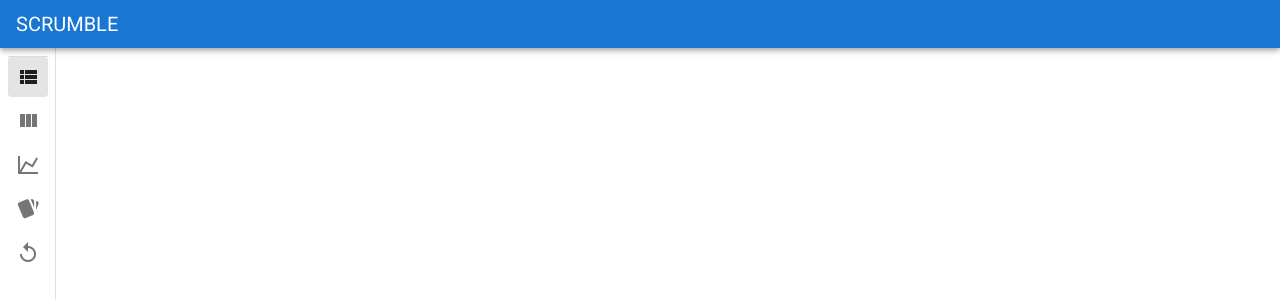
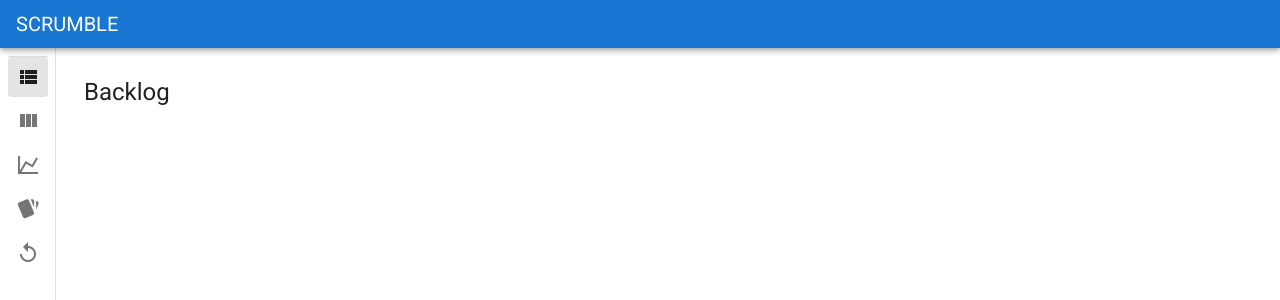
Before and after one commit to UtopiaBeam/scrumble, a Vue app: page /app/backlog in a window 1280 px wide. Shown: the top 300 px of the page. Built offline with nearby package versions, Linux system fonts and the light colour scheme.

Commit message:
✨ Add page title in router meta

```diff
--- a/src/router/app.ts
+++ b/src/router/app.ts
@@ -7,24 +7,28 @@ export const appRoutes: RouteConfig[] = [
     name: 'Backlog',
     component: () =>
       import(/* webpackChunkName: "app.backlog" */ '@/views/app/Backlog.vue'),
+    meta: { title: 'Backlog' },
   },
   {
     path: 'board',
-    name: 'Kanban Board',
+    name: 'Board',
     component: () =>
-      import(/* webpackChunkName: "app.board" */ '@/views/app/KanbanBoard.vue'),
+      import(/* webpackChunkName: "app.board" */ '@/views/app/Board.vue'),
+    meta: { title: 'Board' },
   },
   {
     path: 'report',
     name: 'Report',
     component: () =>
       import(/* webpackChunkName: "app.report" */ '@/views/app/Report.vue'),
+    meta: { title: 'Report' },
   },
   {
     path: 'poker',
     name: 'Planning Poker',
     component: () =>
       import(/* webpackChunkName: "app.poker" */ '@/views/app/Poker.vue'),
+    meta: { title: 'Planning Poker' },
   },
   {
     path: 'retrospective',
@@ -33,6 +37,7 @@ export const appRoutes: RouteConfig[] = [
       import(
         /* webpackChunkName: "app.retrospective" */ '@/views/app/Retrospective.vue'
       ),
+    meta: { title: 'Retrospective' },
   },
   { path: '*', redirect: 'backlog' },
 ]
--- a/src/views/app/Home.vue
+++ b/src/views/app/Home.vue
@@ -3,7 +3,12 @@
     <Navbar />
     <v-main>
       <v-container fluid>
-        <router-view />
+        <v-card flat>
+          <v-card-title class="headline">{{ $route.meta.title }}</v-card-title>
+          <v-card-text class="pt-12">
+            <router-view />
+          </v-card-text>
+        </v-card>
       </v-container>
     </v-main>
   </v-app>
```
